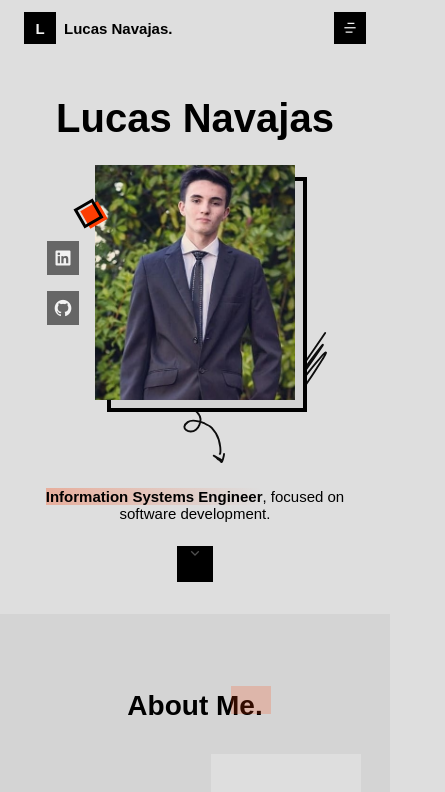
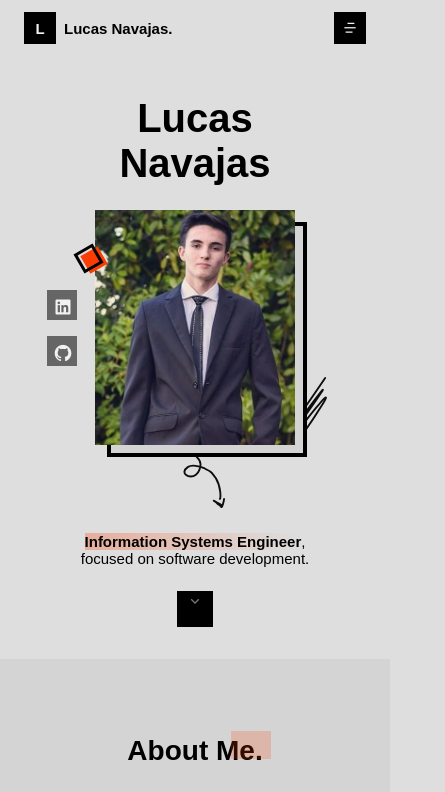
Before and after one commit to LucasNavajas/Portfolio, an Angular app: page / in a window 390 px wide. Shown: the top 792 px of the page, 445 px wide, since content can reach past the window. Built offline with nearby package versions, Linux system fonts and the light colour scheme; a web font is replaced by a local one.

Commit message:
modificaciones

```diff
--- a/src/app/app.component.ts
+++ b/src/app/app.component.ts
@@ -33,7 +33,6 @@ export class AppComponent{
     }
 
     sections.forEach((current: HTMLElement) => {
-      console.log("se activo")
       const sectionHeight: number = current.offsetHeight;
       const sectionTop: number = current.offsetTop - 58;
       const sectionId: string | null = current.getAttribute('id');
--- a/src/app/footer/footer.component.css
+++ b/src/app/footer/footer.component.css
@@ -5,6 +5,7 @@
 .footer__container{
     padding-block: 3rem 2rem;
     row-gap: 2.5rem;
+    width: 100%;
 }
 
 .footer__links{
--- a/src/app/main/main.component.css
+++ b/src/app/main/main.component.css
@@ -571,6 +571,7 @@
     bottom: -1.6rem;
     left: 0;
 }
+
 @media screen and (max-width: 576px){
     .home__container,
     .about__container,
@@ -610,6 +611,53 @@
     }
 
   }
+
+  @media screen and (max-width: 400px){
+    .home__container,
+    .about__container,
+    .projects__container{
+      grid-template-columns: 250px;
+      justify-content: center;
+    }
+
+    .home__social-link{
+        width: 30px;
+        height: 30px;
+    }
+
+    .contact__data{
+      width: 100%;
+      margin-inline: auto;
+    }
+
+    .contact__container{
+      grid-template-columns: 300px;
+      justify-content: center;
+    }
+
+    .contact__mail{
+        width: 100%;
+    }
+
+    .contact__group{
+      grid-template-columns: repeat(2, 1fr);
+      column-gap: 1rem;
+    }
+
+    .contact__social{
+      background-color: transparent;
+    }
+    .contact__social-arrow{
+      filter: invert(1);
+    }
+    .contact__social-description-1{
+        color: var(--text-color);
+    }
+    .contact__social-description-2{
+        color: var(--title-color);
+    }
+  }
+
   @media screen and (min-width: 768px){
     .porjects__container{
       grid-template-columns: repeat(2, 350px);
--- a/src/app/section.service.ts
+++ b/src/app/section.service.ts
@@ -10,6 +10,5 @@ export class SectionService {
 
   setSections(sections: HTMLElement[]): void {
     this.sections = sections;
-    console.log(this.sections);
   }
 }
```
